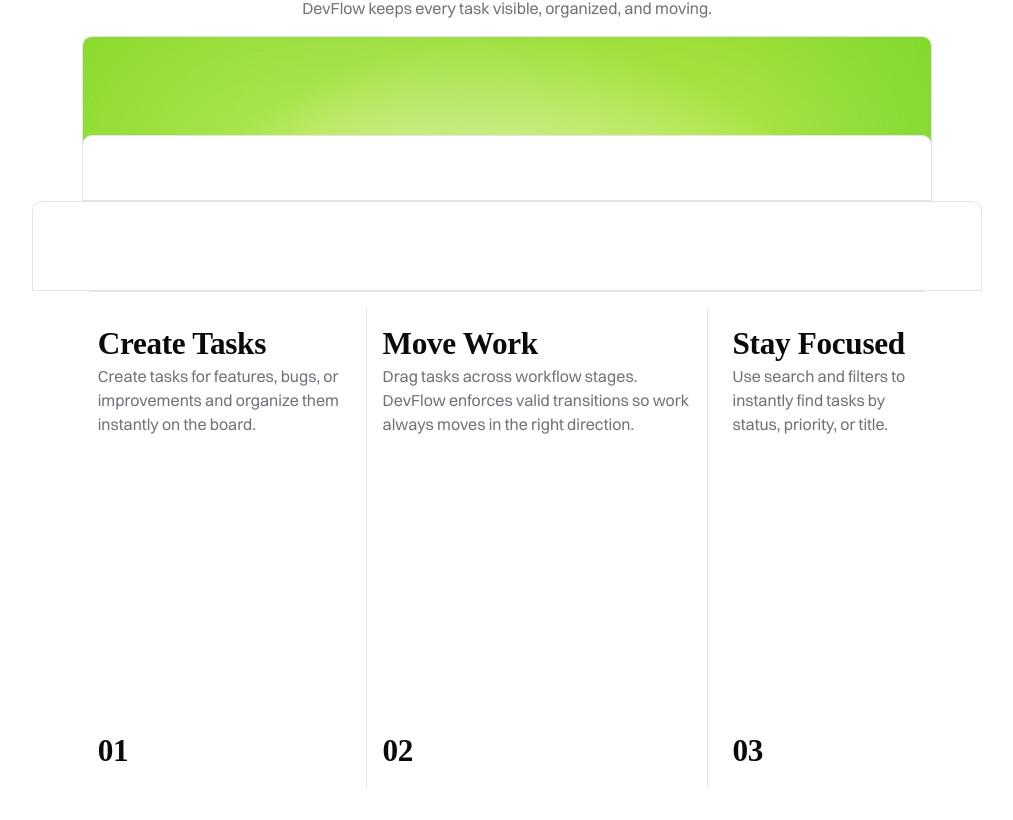
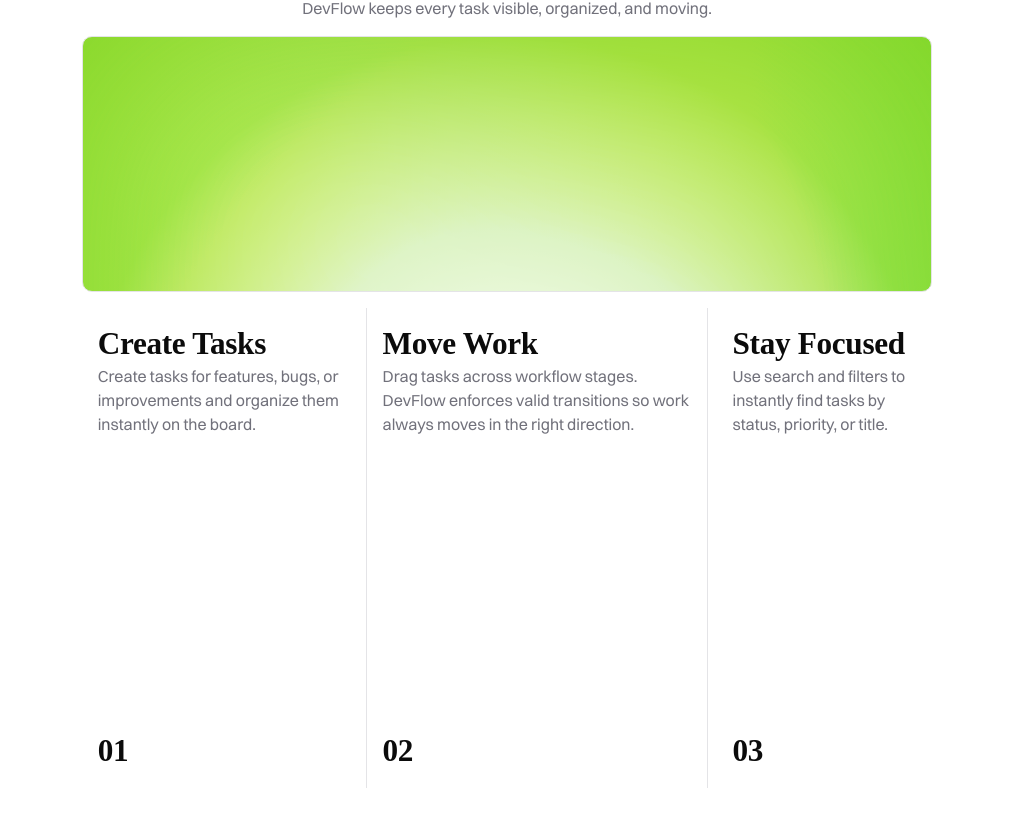
Before and after one commit to sumitkanojia22/devflow, a React (Vite) app: page / in a window 1280 px wide. Shown: the part 1918-2738 px from the top of the page, without its empty margins (133-1146 px from the left). Built offline with nearby package versions, Linux system fonts and the light colour scheme; a web font is replaced by a local one.

Commit message:
changes in landing page remove unicorn studio

```diff
--- a/src/components/landing/HeroSection.jsx
+++ b/src/components/landing/HeroSection.jsx
@@ -2,7 +2,7 @@
 
 function HeroSection() {
   return (
-    <div className="w-full grid grid-cols-7 md:grid-cols-8 xl:grid-cols-12 gap-x-2 pt-16 pb-8 ">
+    <div className="w-full grid grid-cols-7 md:grid-cols-8 xl:grid-cols-12 gap-x-2 pt-16 pb-8">
       {/* Header */}
       <div className="xl:col-start-3 xl:col-end-11 md:col-start-2 md:col-end-8 col-start-2 col-end-7 xl:text-9xl md:text-8xl text-7xl font-primary -tracking-h6 text-center px-(--pad-1) py-(--pad-3)">
         Devflow
--- a/src/components/landing/HowItWorks.jsx
+++ b/src/components/landing/HowItWorks.jsx
@@ -11,8 +11,8 @@
       <div className="xl:col-start-3 xl:col-end-11 md:col-start-2 md:col-end-8 col-start-2 col-end-7 rounded-md ">
         <div className="bg-[url(/svg/feature.svg)] w-full h-64 bg-cover rounded-md border-[0.2px] border-zinc-200">
           <div className="flex flex-col items-center justify-end h-full">
-            <div className="bg-bg w-212.5 h-16.5 rounded-t-md border-[0.2px] border-zinc-200"></div>
-            <div className="bg-bg w-237.5 h-22.5 rounded-t-md border-[0.2px] border-zinc-200"></div>
+            {/* <div className="bg-bg w-212.5 h-16.5 rounded-t-md border-[0.2px] border-zinc-200"></div>
+            <div className="bg-bg w-237.5 h-22.5 rounded-t-md border-[0.2px] border-zinc-200"></div> */}
           </div>
         </div>
       </div>
--- a/src/pages/LandingPage.jsx
+++ b/src/pages/LandingPage.jsx
@@ -1,6 +1,7 @@
 import Feature from "../components/landing/Feature";
 import HeroSection from "../components/landing/HeroSection";
 import HowItWorks from "../components/landing/HowItWorks";
+import MyComponent from "../components/landing/MyComponent";
 import Navbar from "../components/landing/Navbar";
 
 function LandingPage() {
```
